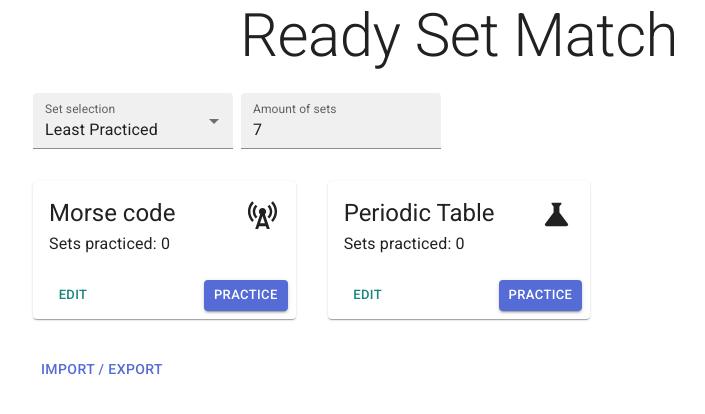
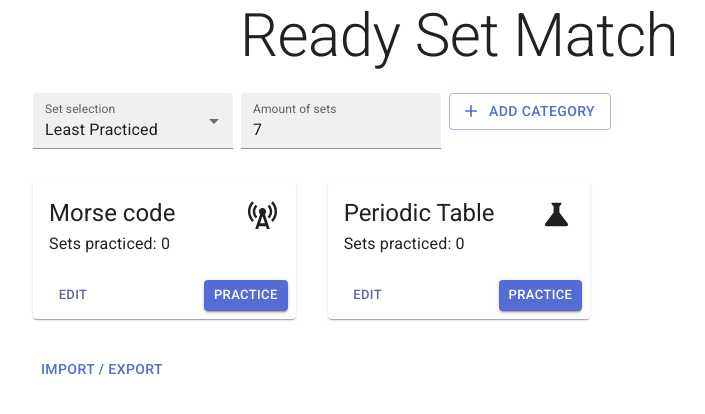
Before and after one commit to winterworks/ready-set-match, a React (Vite) app: page / in a window 1280 px wide. Shown: the top 414 px of the page, without its empty margins (181-886 px from the left). Built offline with nearby package versions, Linux system fonts and the light colour scheme.

Commit message:
Allow categories to be created

```diff
--- /dev/null
+++ b/src/components/categoryCreate.tsx
@@ -0,0 +1,71 @@
+import React from 'react';
+import { Button, DialogContentText } from "@mui/material";
+import { Add } from '@mui/icons-material';
+import TextField from '@mui/material/TextField';
+import Dialog from '@mui/material/Dialog';
+import DialogActions from '@mui/material/DialogActions';
+import DialogContent from '@mui/material/DialogContent';
+import DialogTitle from '@mui/material/DialogTitle';
+import { categoryAtom, CategoryReducerAction } from 'src/data/categoryReducer';
+import { useAtom } from 'jotai';
+
+export default function CategoryCreate() {
+  const [open, setOpen] = React.useState(false);
+  const [newCategoryName, setNewCategoryName] = React.useState('');
+  const [getCategory, setCategory] = useAtom(categoryAtom);
+
+  const handleClickOpen = () => {
+    setOpen(true);
+  };
+
+  const handleClose = () => {
+    setOpen(false);
+  };
+
+  return (
+    <React.Fragment>
+      <Button
+        variant='outlined'
+        startIcon={<Add />}
+        onClick={handleClickOpen}
+      >
+        Add Category
+      </Button>
+      <Dialog
+        open={open}
+        onClose={handleClose}
+        PaperProps={{
+          component: 'form',
+          onSubmit: (event: React.FormEvent<HTMLFormElement>) => {
+            event.preventDefault();
+            const newCategory = {
+              name: newCategoryName
+            }
+            setCategory({ action: CategoryReducerAction.CREATE_CATEGORY, categoryId: newCategoryName, category: newCategory })
+            handleClose();
+          },
+        }}
+      >
+        <DialogTitle>Create a new category</DialogTitle>
+        <DialogContent sx={{ width: 500 }}>
+          <TextField
+            autoFocus
+            required
+            id="name"
+            label="Category name"
+            type="text"
+            fullWidth
+            variant="standard"
+            value={newCategoryName}
+            onChange={(e) => { setNewCategoryName(e.target.value); }}
+          />
+          {getCategory(newCategoryName) && <DialogContentText>This name already exists</DialogContentText>}
+        </DialogContent>
+        <DialogActions>
+          <Button onClick={handleClose}>Cancel</Button>
+          <Button variant="contained" type="submit">Create</Button>
+        </DialogActions>
+      </Dialog>
+    </React.Fragment>
+  );
+}
--- a/src/components/setsTable.tsx
+++ b/src/components/setsTable.tsx
@@ -76,7 +76,7 @@ export default function SetsTable({ categoryId, sets }: TableProps) {
     const set = rows.find(set => set.id === id);
     setRowModesModel({ ...rowModesModel, [id]: { mode: GridRowModes.View } });
     if (set && set.id === NEW_ITEM_ID) {
-      setSet({ action: SetReducerAction.ADD_SET, categoryId, set });
+      setSet({ action: SetReducerAction.CREATE_SET, categoryId, set });
     }
   };
 
--- a/src/data/categoryReducer.ts
+++ b/src/data/categoryReducer.ts
@@ -3,7 +3,7 @@ import { stateAtom } from "src/data/state";
 import { Data, Category } from "src/types";
 
 export enum CategoryReducerAction {
-  ADD_CATEGORY = "ADD_CATEGORY",
+  CREATE_CATEGORY = "CREATE_CATEGORY",
   UPDATE_CATEGORY = "UPDATE_CATEGORY",
 }
 
@@ -15,7 +15,7 @@ interface PayloadBase {
 }
 
 interface CategoryAddPayload extends PayloadBase {
-  action: CategoryReducerAction.ADD_CATEGORY;
+  action: CategoryReducerAction.CREATE_CATEGORY;
   category: NewCategory;
 }
 
@@ -28,7 +28,7 @@ type Payload = CategoryAddPayload | CategoryUpdatePayload;
 
 const categoryReducer = (prevState: Data, payload: Payload): Data => {
   switch (payload.action) {
-    case CategoryReducerAction.ADD_CATEGORY: {
+    case CategoryReducerAction.CREATE_CATEGORY: {
       const newCategory = {
         ...payload.category,
         sets: []
@@ -55,7 +55,7 @@ const categoryReducer = (prevState: Data, payload: Payload): Data => {
 }
 
 export const categoryAtom = atom(
-  (get) => (categoryId: string) => get(stateAtom).categories[categoryId],
+  (get) => (categoryId: string): Category | undefined => get(stateAtom).categories[categoryId],
   (get, category, action: Payload) => {
     category(stateAtom, categoryReducer(get(stateAtom), action))
   }
--- a/src/data/setReducer.ts
+++ b/src/data/setReducer.ts
@@ -4,7 +4,7 @@ import { Data, Set } from "src/types";
 import { v4 as uuidv4 } from 'uuid';
 
 export enum SetReducerAction {
-  ADD_SET = "ADD_SET",
+  CREATE_SET = "CREATE_SET",
   UPDATE_SET = "UPDATE_SET",
   DELETE_SET = "DELETE_SET"
 }
@@ -17,7 +17,7 @@ interface PayloadBase {
 }
 
 interface SetAddPayload extends PayloadBase {
-  action: SetReducerAction.ADD_SET;
+  action: SetReducerAction.CREATE_SET;
   set: NewSet;
 }
 
@@ -35,7 +35,7 @@ type Payload = SetAddPayload | SetUpdatePayload | SetDeletePayload;
 
 const categoryReducer = (prevState: Data, payload: Payload): Data => {
   switch (payload.action) {
-    case SetReducerAction.ADD_SET: {
+    case SetReducerAction.CREATE_SET: {
       const prevSets = prevState.categories[payload.categoryId].sets;
       return {
         ...prevState,
@@ -80,7 +80,7 @@ const categoryReducer = (prevState: Data, payload: Payload): Data => {
 }
 
 export const setsAtom = atom(
-  (get) => (categoryId: string) => get(stateAtom).categories[categoryId].sets,
+  (get) => (categoryId: string): Set[] | undefined => get(stateAtom).categories[categoryId].sets,
   (get, set, action: Payload) => {
     set(stateAtom, categoryReducer(get(stateAtom), action))
   }
--- a/src/routes/categoryDetail.tsx
+++ b/src/routes/categoryDetail.tsx
@@ -10,11 +10,10 @@ export default function CategoryDetail() {
   const { categoryId } = useParams();
   const [getCategory, setCategory] = useAtom(categoryAtom);
 
-  if (!categoryId) {
+  const category = categoryId && getCategory(categoryId);
+  if (!categoryId || !category) {
     return <>This category does not exit</>
   }
-
-  const category = getCategory(categoryId);
 
   return (
     <>
--- a/src/routes/index.tsx
+++ b/src/routes/index.tsx
@@ -5,14 +5,18 @@ import CategoryTile from "src/components/categoryTile";
 import { stateAtom } from "src/data/state";
 import PracticeSetSizeSelector from 'src/components/practiceSetSizeSelector';
 import PracticeOptionSelector from 'src/components/practiceTypeSelector';
+import CategoryCreate from 'src/components/categoryCreate';
 
 export default function Root() {
   const [state] = useAtom(stateAtom);
 
-  const categoryTiles = [];
-  for (const [id, category] of Object.entries(state.categories)) {
-    categoryTiles.push(<CategoryTile categoryId={id} category={category} />);
-  };
+  function renderCategories() {
+    const categoryTiles = [];
+    for (const [id, category] of Object.entries(state.categories)) {
+      categoryTiles.push(<CategoryTile categoryId={id} category={category} />);
+    };
+    return categoryTiles;
+  }
 
   return (
     <Grid
@@ -23,8 +27,9 @@ export default function Root() {
       <Grid item xs={12}>
         <PracticeOptionSelector />
         <PracticeSetSizeSelector />
+        <CategoryCreate />
       </Grid>
-      {categoryTiles}
+      {renderCategories()}
       <Grid item xs={12}>
         <Button href='/data'>
           Import / Export
--- a/src/theme.tsx
+++ b/src/theme.tsx
@@ -14,7 +14,7 @@ const theme = createTheme({
       main: '#556cd6',
     },
     secondary: {
-      main: '#19857b',
+      main: '#5F699E',
     },
     error: {
       main: red.A400,
```
